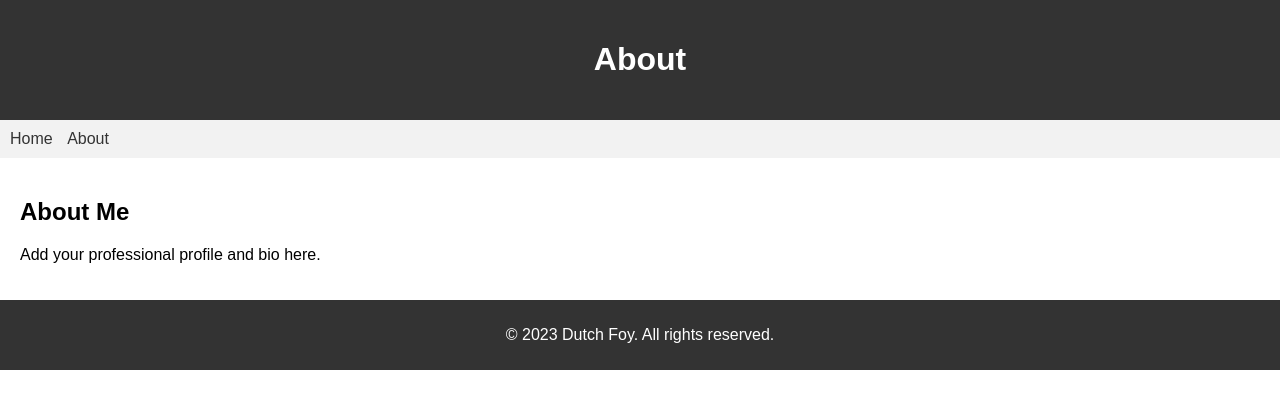
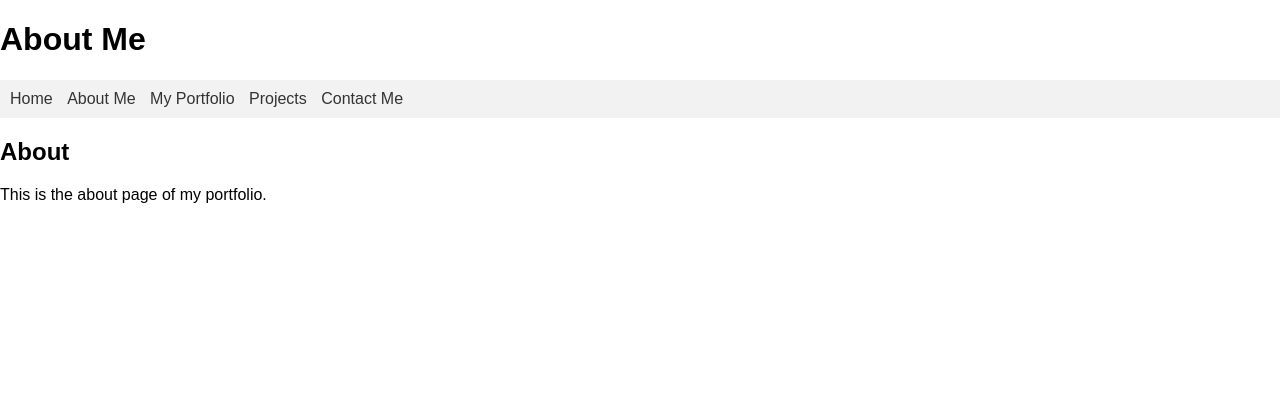
Before and after one commit to jdutchfoy/portfolio, a Flask app: page /about in a window 1280 px wide. Shown: the top 409 px of the page. Run offline with Flask 3, Linux system fonts and the light colour scheme.

Commit message:
minor editing to various files

```diff
--- a/portfolio-project/app.py
+++ b/portfolio-project/app.py
@@ -1,6 +1,7 @@
 from flask import Flask, render_template
 
 app = Flask(__name__)
+
 @app.route('/')
 def index():
     return render_template('index.html')
@@ -9,5 +10,17 @@ def index():
 def about():
     return render_template('about.html')
 
+@app.route('/portfolio')
+def portfolio():
+    return render_template('portfolio.html')
+
+@app.route('/projects')
+def projects():
+    return render_template('projects.html')
+
+@app.route('/contact')
+def contact():
+    return render_template('contact.html')
+
 if __name__ == '__main__':
     app.run()
--- a/portfolio-project/templates/about.html
+++ b/portfolio-project/templates/about.html
@@ -1,31 +1,21 @@
 <!DOCTYPE html>
 <html>
 <head>
-  <meta charset="UTF-8">
-  <meta name="viewport" content="width=device-width, initial-scale=1.0">
-  <link rel="stylesheet" href="{{ url_for('static', filename='style.css') }}">
-  <script src="{{ url_for('static', filename='script.js') }}"></script>
-  <title>About</title>
+    <title>About</title>
+    <link rel="stylesheet" type="text/css" href="{{ url_for('static', filename='style.css') }}">
 </head>
 <body>
-  <header>
-    <h1>About</h1>
-  </header>
-
-  <nav>
-    <ul>
-      <li><a href="/">Home</a></li>
-      <li><a href="/about">About</a></li>
-    </ul>
-  </nav>
-
-  <section>
-    <h2>About Me</h2>
-    <p>Add your professional profile and bio here.</p>
-  </section>
-
-  <footer>
-    <p>© 2023 Dutch Foy. All rights reserved.</p>
-  </footer>
+    <h1>About Me</h1>
+    <nav>
+        <ul>
+            <li><a href="{{ url_for('index') }}">Home</a></li>
+            <li><a href="{{ url_for('about') }}">About Me</a></li>
+            <li><a href="{{ url_for('portfolio') }}">My Portfolio</a></li>
+            <li><a href="{{ url_for('projects') }}">Projects</a></li>
+            <li><a href="{{ url_for('contact') }}">Contact Me</a></li>
+        </ul>
+    </nav>
+    <h2>About</h2>
+    <p>This is the about page of my portfolio.</p>
 </body>
 </html>
```
Also changed, not shown: portfolio-project/templates/index.html (+13 -23 lines), README.md.
